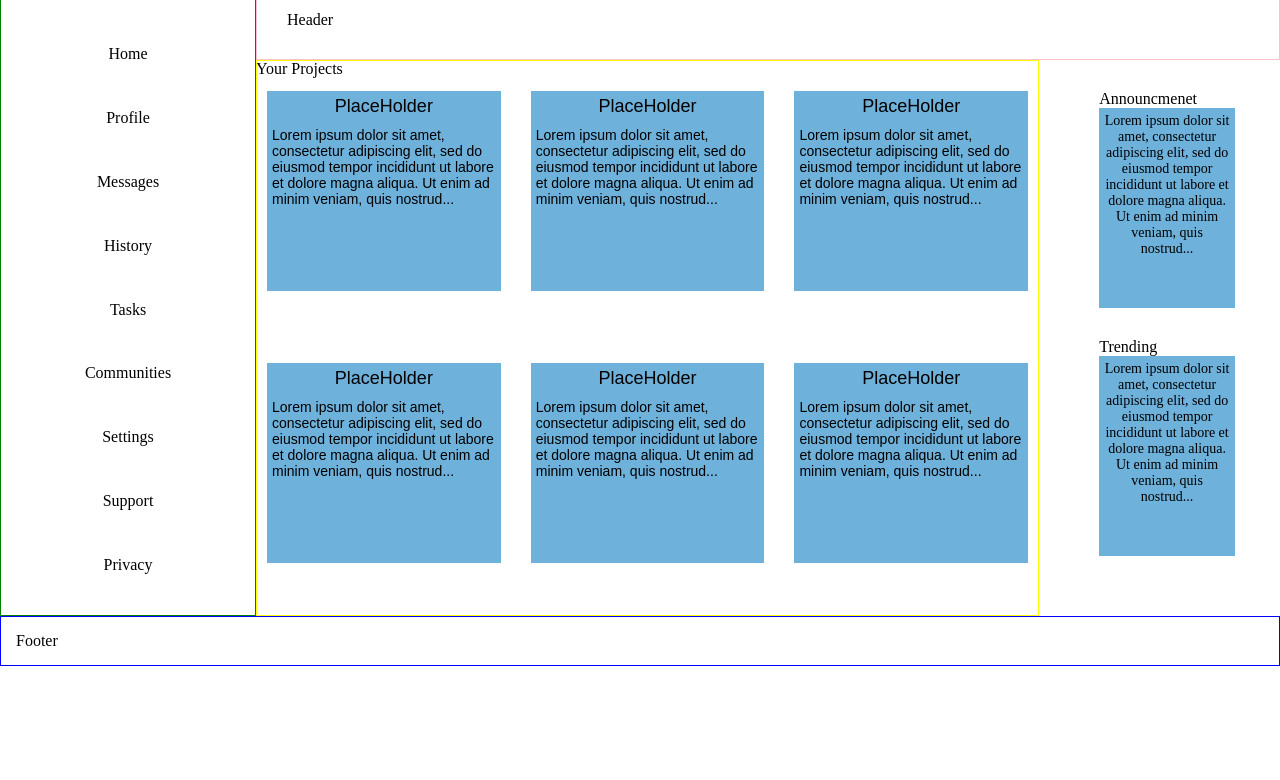
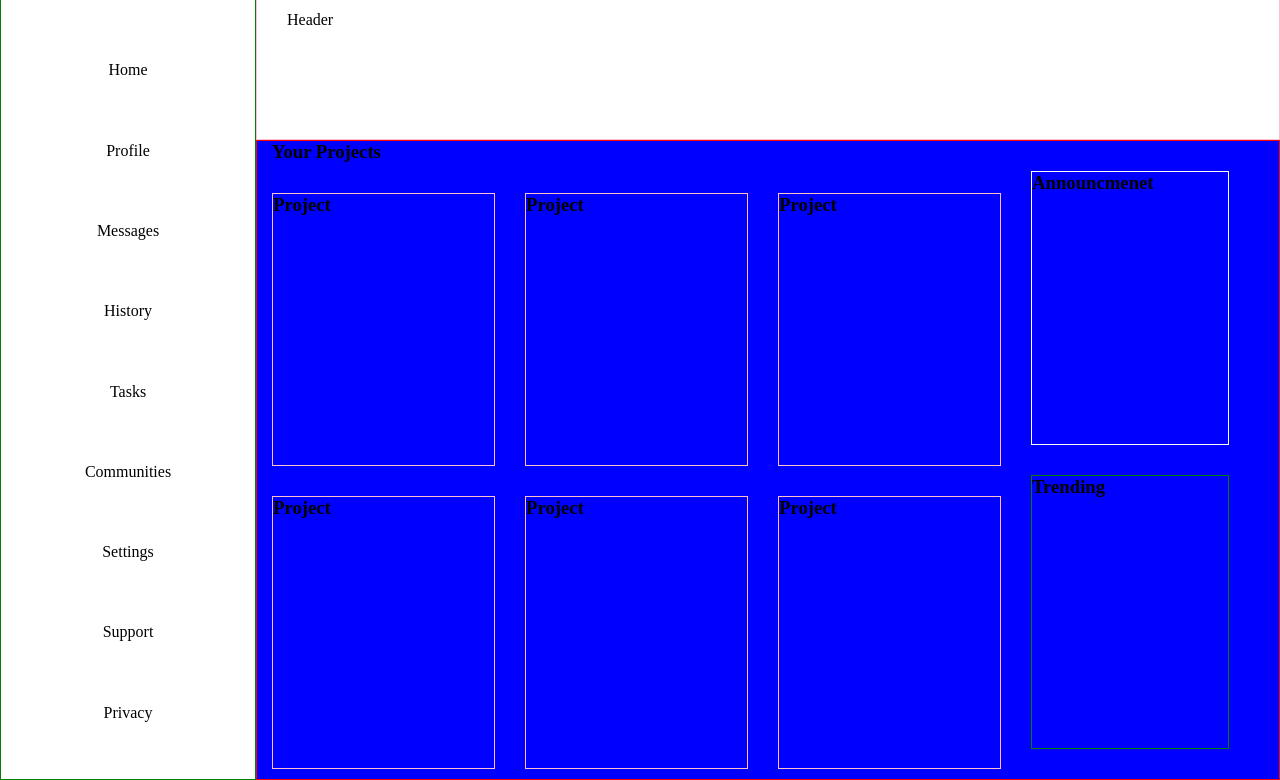
Before and after one commit to JMathiak/odin-admin-dashboard, a plain HTML site: page index.html in a window 1280 px wide. Shown: the part 20-800 px from the top of the page. Drawn offline with Linux system fonts and the light colour scheme.

Commit message:
Re-did layout

```diff
--- a/index.html
+++ b/index.html
@@ -22,37 +22,36 @@
             <div class="sidecontent">Support</div>
             <div class="sidecontent">Privacy</div>
         </div>
-        <div class="content-container">
-            <div class="project-title">Your Projects</div>
         <div class="content">
-            <div class="card"><p class="title">PlaceHolder</p>
-                <p>Lorem ipsum dolor sit amet, consectetur adipiscing elit, sed do eiusmod tempor incididunt ut labore et dolore magna aliqua. Ut enim ad minim veniam, quis nostrud...</p></div>
-            <div class="card"><p class="title">PlaceHolder</p>
-                <p>Lorem ipsum dolor sit amet, consectetur adipiscing elit, sed do eiusmod tempor incididunt ut labore et dolore magna aliqua. Ut enim ad minim veniam, quis nostrud...</p></div>
-            <div class="card"><p class="title">PlaceHolder</p>
-                <p>Lorem ipsum dolor sit amet, consectetur adipiscing elit, sed do eiusmod tempor incididunt ut labore et dolore magna aliqua. Ut enim ad minim veniam, quis nostrud...</p></div>
-            <div class="card"><p class="title">PlaceHolder</p>
-                <p>Lorem ipsum dolor sit amet, consectetur adipiscing elit, sed do eiusmod tempor incididunt ut labore et dolore magna aliqua. Ut enim ad minim veniam, quis nostrud...</p></div>
-            <div class="card"><p class="title">PlaceHolder</p>
-                <p>Lorem ipsum dolor sit amet, consectetur adipiscing elit, sed do eiusmod tempor incididunt ut labore et dolore magna aliqua. Ut enim ad minim veniam, quis nostrud...</p></div>
-            <div class="card"><p class="title">PlaceHolder</p>
-                <p>Lorem ipsum dolor sit amet, consectetur adipiscing elit, sed do eiusmod tempor incididunt ut labore et dolore magna aliqua. Ut enim ad minim veniam, quis nostrud...</p></div>
-
+            <div class="projects">
+                <div class="project-header"><h3>Your Projects</h3></div>
+            <div class="project">
+                <h3>Project</h3>
             </div>
-            <div class="content-side">
-            <div class="announcmenet">
-                <div class="title">Announcmenet</div>
-                <div class="card">
-                    <p>Lorem ipsum dolor sit amet, consectetur adipiscing elit, sed do eiusmod tempor incididunt ut labore et dolore magna aliqua. Ut enim ad minim veniam, quis nostrud...</p></div>
+            <div class="project">
+                <h3>Project</h3>
             </div>
+            <div class="project">
+                <h3>Project</h3>
+            </div>
+            <div class="project">
+                <h3>Project</h3>
+            </div>
+            <div class="project">
+                <h3>Project</h3>
+            </div>
+            <div class="project">
+                <h3>Project</h3>
+            </div>
+            </div>
+            <div class="announcement">
+                <h3>Announcmenet<h3>
+                </div>
             <div class="trending">
-                <div class="title">Trending</div>
-                <div class="card">
-                    <p>Lorem ipsum dolor sit amet, consectetur adipiscing elit, sed do eiusmod tempor incididunt ut labore et dolore magna aliqua. Ut enim ad minim veniam, quis nostrud...</p></div>
+                <h3>Trending</h3>
             </div>
         </div>
         </div>
-        <div class="footer">Footer</div>
     </div>
 </body>
 </html>
--- a/style.css
+++ b/style.css
@@ -6,66 +6,39 @@
 .container {
   display: grid;
   grid-template-columns: 1fr 4fr;
+  grid-template-rows: 1fr 4fr;
+  grid-template-areas: "sidebar header" "sidebar content";
+  width: 100vw;
+  height: 100vh;
 }
 
 .header {
-  grid-column: 2 / 3;
+  grid-area: header;
   border: 1px solid pink;
   padding: 30px;
 }
 
 .sidebar {
-  grid-column: 1 / 2;
-  grid-row: 1 / 3;
+  grid-area: sidebar;
   border: 1px solid green;
   display: grid;
   grid-template-rows: repeat(10, 1fr);
   gap: 5px;
 }
 
-.footer {
-  grid-column: 1 / 3;
-  border: 1px solid blue;
-  padding: 15px;
+.content {
+  grid-area: content;
+  border: 1px solid red;
+  display: grid;
+  grid-template-columns: 3fr 1fr;
+  grid-template-rows: 1fr 1fr;
+  gap: 30px;
+
+  grid-template-areas: "projects announcement" "projects trending";
+
+  background-color: blue;
 }
 
-.content {
-  grid-column: 1/2;
-  grid-row: 1/3;
-  border: 1px solid yellow;
-  display: grid;
-  grid-template-columns: repeat(3, 1fr);
-  grid-template-rows: repeat(2, 1fr);
-  gap: 30px;
-  padding: 10px;
-  padding-top: 30px;
-}
-
-.content p {
-  font-size: 14px;
-  font-family: sans-serif;
-  color: white;
-  text-align: left;
-}
-
-.card {
-  background-color: #6eb1db;
-  color: black;
-  text-align: center;
-  height: 200px;
-}
-
-.card p {
-  color: black;
-  font-weight: normal;
-  font-size: 14px;
-  padding: 5px;
-}
-
-.card .title {
-  font-size: 18px;
-  text-align: center;
-}
 .dashboard-logo {
   justify-content: start;
 }
@@ -74,30 +47,34 @@
   justify-self: center;
 }
 
-.content-container {
-  display: grid;
-  grid-template-columns: 4fr 1fr;
-  padding-right: 15px;
-  gap: 30px;
+.trending {
+  grid-area: trending;
+  border: 1px solid green;
+  margin-bottom: 30px;
+  margin-right: 50px;
 }
 
-.announcement .card {
-  grid-column: 2/3;
-  grid-row: 1/2;
+.announcement {
+  grid-area: announcement;
+  border: 1px solid white;
+  margin-top: 30px;
+  margin-right: 50px;
 }
 
-.trending {
-  grid-column: 1/2;
-  grid-row: 2/3;
+.projects {
+  grid-area: projects;
+  display: grid;
+  grid-template-columns: repeat(3, 1fr);
+  grid-template-rows: auto repeat(2, 1fr);
+  gap: 30px;
+  margin-left: 15px;
+  margin-bottom: 10px;
 }
 
-.content-side {
-  display: grid;
-  gap: 30px;
-  padding: 30px;
+.project {
+  border: 1px solid pink;
 }
 
-.project-title {
-  grid-row: 1/2;
-  grid-column: 1/2;
+.project-header {
+  grid-area: 1 / 1 / 2/ 4;
 }
```
